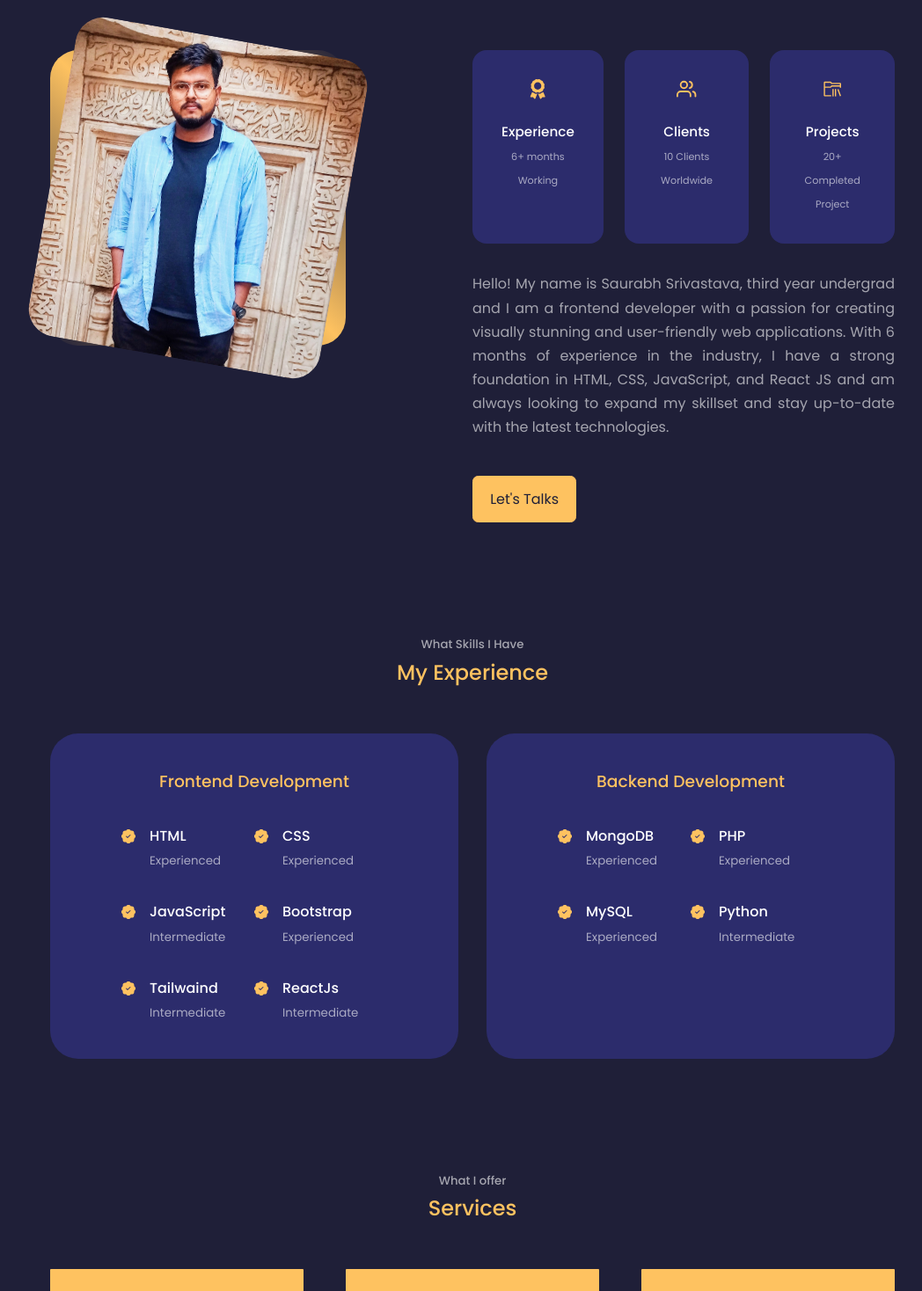
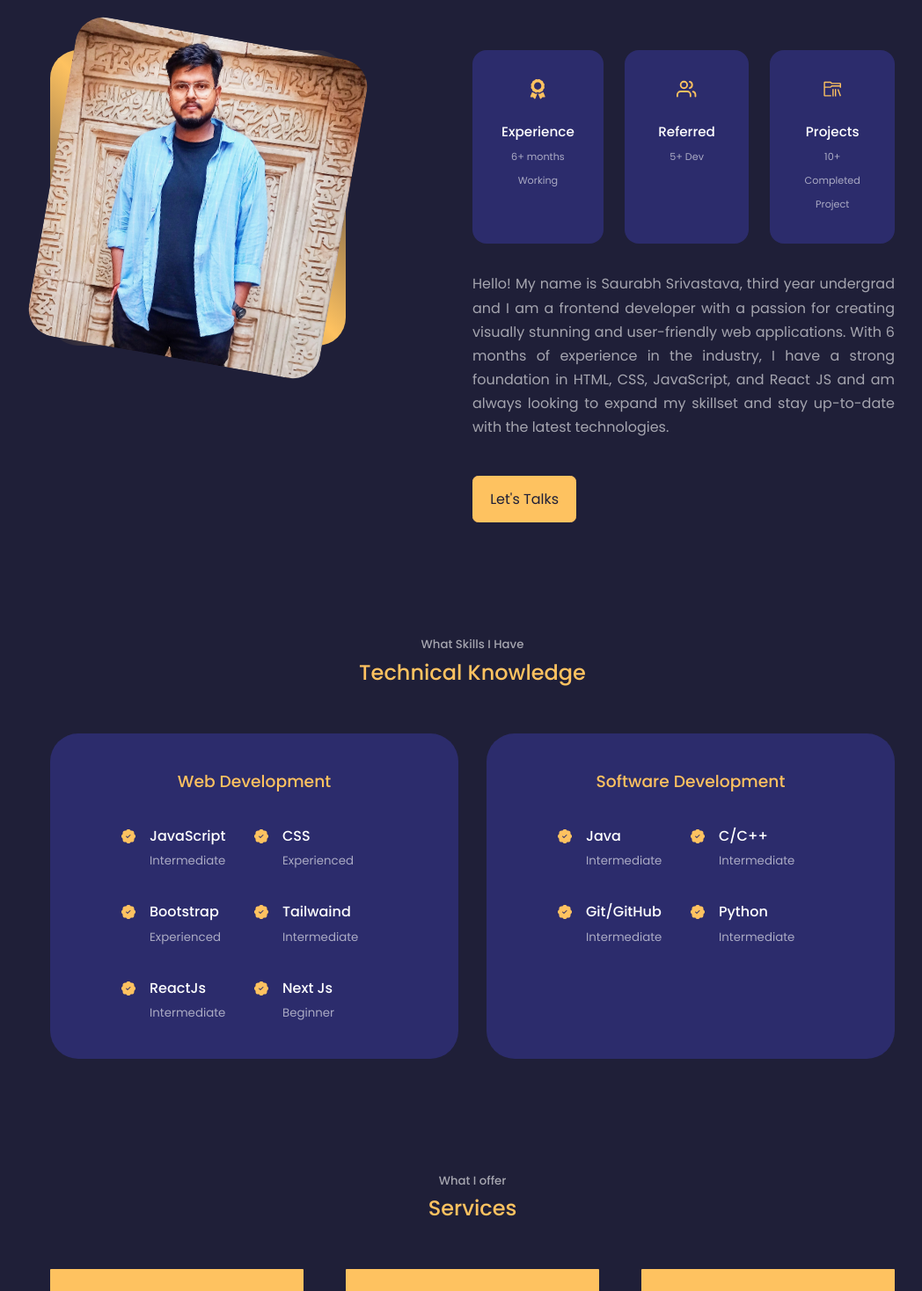
Before and after one commit to 57saurabh/my-portfolio, a React (Create React App) app: page / in a window 1280 px wide. Shown: the part 982-2450 px from the top of the page at 88% size, without its empty margins (103-1151 px from the left). Built offline with nearby package versions, Linux system fonts and the light colour scheme.

Commit message:
update many pages

```diff
--- a/src/component/about/About.jsx
+++ b/src/component/about/About.jsx
@@ -32,15 +32,15 @@ const About = () => {
 
           <article className="about__card">
             <FiUsers className='about__icon' />
-            <h5>Clients</h5>
-            <small>10 Clients Worldwide</small>
+            <h5>Referred</h5>
+            <small>5+ Dev</small>
           </article>
 
 
           <article className="about__card">
             <VscFolderLibrary className='about__icon' />
             <h5>Projects</h5>
-            <small>20+ Completed Project</small>
+            <small>10+ Completed Project</small>
           </article>
         </div>
         <p>
--- a/src/component/experience/Experience.jsx
+++ b/src/component/experience/Experience.jsx
@@ -6,18 +6,18 @@ const Experience = () => {
   return (
     <section id="experience">
       <h5>What Skills I Have</h5>
-      <h2>My Experience</h2>
+      <h2>Technical Knowledge</h2>
 
       <div className="container experience__container">
 
         <div className="experience__frontend">
-          <h3>Frontend Development</h3>
+          <h3>Web Development</h3>
           <div className="experience__content">
           <article className="experience__details">
             <BsFillPatchCheckFill  className="experience__details-icon" />
             <div>
-             <h4>HTML</h4>
-            <small className='text-light'>Experienced</small>
+            <h4>JavaScript</h4>
+            <small className='text-light'>Intermediate</small>
             </div>
           </article>
           <article className="experience__details">
@@ -27,13 +27,7 @@ const Experience = () => {
             <small className='text-light'>Experienced</small>
             </div>
           </article>
-          <article className="experience__details">
-            <BsFillPatchCheckFill  className="experience__details-icon" />
-            <div>
-            <h4>JavaScript</h4>
-            <small className='text-light'>Intermediate</small>
-            </div>
-          </article>
+
           <article className="experience__details">
             <BsFillPatchCheckFill  className="experience__details-icon" />
             <div>
@@ -55,31 +49,40 @@ const Experience = () => {
             <small className='text-light'>Intermediate</small>
             </div>
           </article>
+          <article className="experience__details">
+            <BsFillPatchCheckFill  className="experience__details-icon" />
+            <div>
+            <h4>Next Js</h4>
+            <small className='text-light'>Beginner</small>
+          </div>
+          </article>
           </div>
         </div>
 
         <div className="experience__backend">
-        <h3>Backend Development</h3>
+        <h3>Software Development</h3>
         <div className="experience__content">
         <article className="experience__details">
             <BsFillPatchCheckFill  className="experience__details-icon" />
             <div>
-           <h4>MongoDB</h4>
-            <small className='text-light'>Experienced</small>
+            <h4>Java</h4>
+            <small className='text-light'>Intermediate</small>
             </div>
             </article>
+
           <article className="experience__details">
             <BsFillPatchCheckFill  className="experience__details-icon" />
            <div>
-            <h4>PHP</h4>
-            <small className='text-light'>Experienced</small>
+           <h4>C/C++</h4>
+            <small className='text-light'>Intermediate</small>
            </div>
            </article>
+
           <article className="experience__details">
             <BsFillPatchCheckFill  className="experience__details-icon" />
             <div>
-            <h4>MySQL</h4>
-            <small className='text-light'>Experienced</small>
+            <h4>Git/GitHub</h4>
+            <small className='text-light'>Intermediate</small>
           </div>
           </article>
           <article className="experience__details">
--- a/src/component/testimonial/Testimonial.jsx
+++ b/src/component/testimonial/Testimonial.jsx
@@ -1,7 +1,7 @@
 import React from 'react'
 import './testimonial.css'
-import avatar1 from "../../assests/avatar1.jpg";
-import avatar2 from "../../assests/avatar2.jpg";
+import avatar1 from "../../assests/avatar1.png";
+import avatar2 from "../../assests/avatar2.jfif";
 import avatar3 from "../../assests/avatar3.jpg";
 import avatar4 from "../../assests/avatar4.jpg";
 
@@ -14,24 +14,16 @@ import 'swiper/css/pagination';
 const data= [
   {
     avatar:avatar1,
-    name:'avatar1',
-    review:'    Lorem ipsum dolor sit, amet consectetur adipisicing elit. Rerum quia perferendis dolorum quis perspiciatis error cum corrupti, nesciunt placeat deleniti ipsum, voluptate at quidem, commodi dicta autem laborum natus inventore?'
+    name:<div>Utkarsh Goel <small>(Dev, ABESEC)</small></div>,
+    review:'I have mentored Saurabh Srivastava and have been consistently impressed with his dedication to learn and adapt quickly. He has a strong foundation of HTML, CSS, React js, and JavaScript. He excel at building intuitive and visually appealing user interfaces. Saurabh is a team player with excellent communication skills and I highly recommend him for any opportunity.'
   },
+
   {
     avatar:avatar2,
-    name:'avatar2',
-    review:'    Lorem ipsum dolor sit, amet consectetur adipisicing elit. Rerum quia perferendis dolorum quis perspiciatis error cum corrupti, nesciunt placeat deleniti ipsum, voluptate at quidem, commodi dicta autem laborum natus inventore?'
+    name:<div>Yash Bansal <small>(MERN Dev, ABESEC)</small></div>,
+    review:'   Saurabh Srivastava is a skilled and reliable React developer with strong HTML, CSS, and JavaScript skills. They excel at building intuitive and visually appealing user interfaces and are a valuable asset to any team. Saurabh Srivastava is a team player with excellent communication skills and is always willing to lend a helping hand to their teammates. I highly recommend them for any future projects.'
   },
-  {
-    avatar:avatar3,
-    name:'avatar3',
-    review:'    Lorem ipsum dolor sit, amet consectetur adipisicing elit. Rerum quia perferendis dolorum quis perspiciatis error cum corrupti, nesciunt placeat deleniti ipsum, voluptate at quidem, commodi dicta autem laborum natus inventore?'
-  },
-  {
-    avatar:avatar4,
-    name:'avatar4',
-    review:'    Lorem ipsum dolor sit, amet consectetur adipisicing elit. Rerum quia perferendis dolorum quis perspiciatis error cum corrupti, nesciunt placeat deleniti ipsum, voluptate at quidem, commodi dicta autem laborum natus inventore?'
-  },
+
 ]
 
 const Testimonial = () => {
```
Also changed, not shown: src/assests/avatar2.jfif (added), 1 other file (tests, documents, lock files or other folders). Lines whose indentation alone changed are shown as unchanged.
